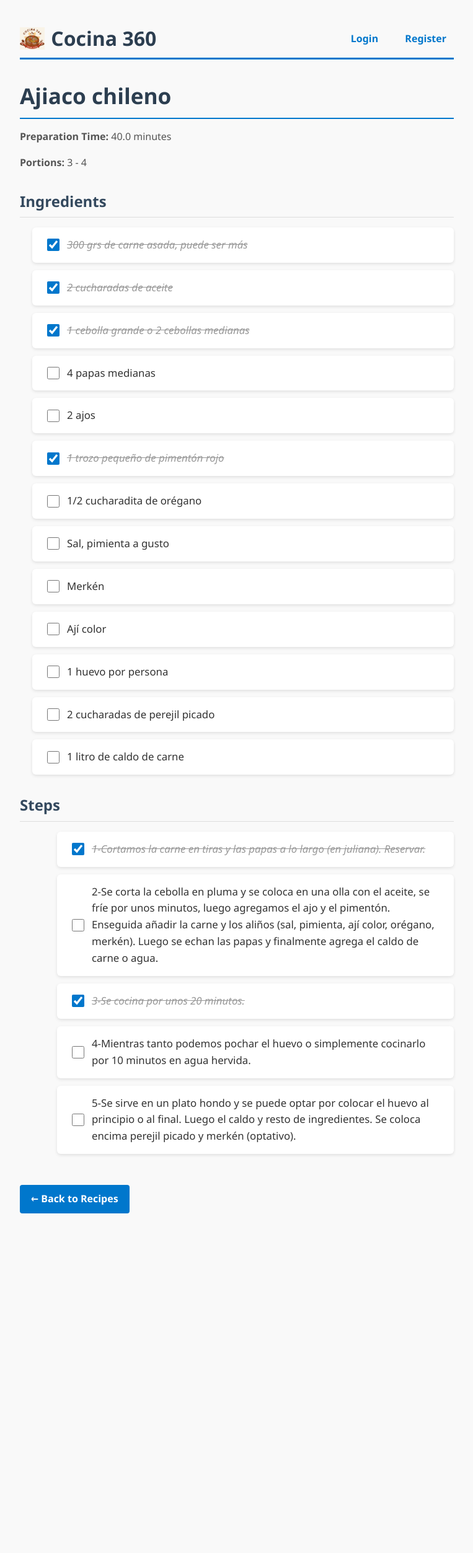
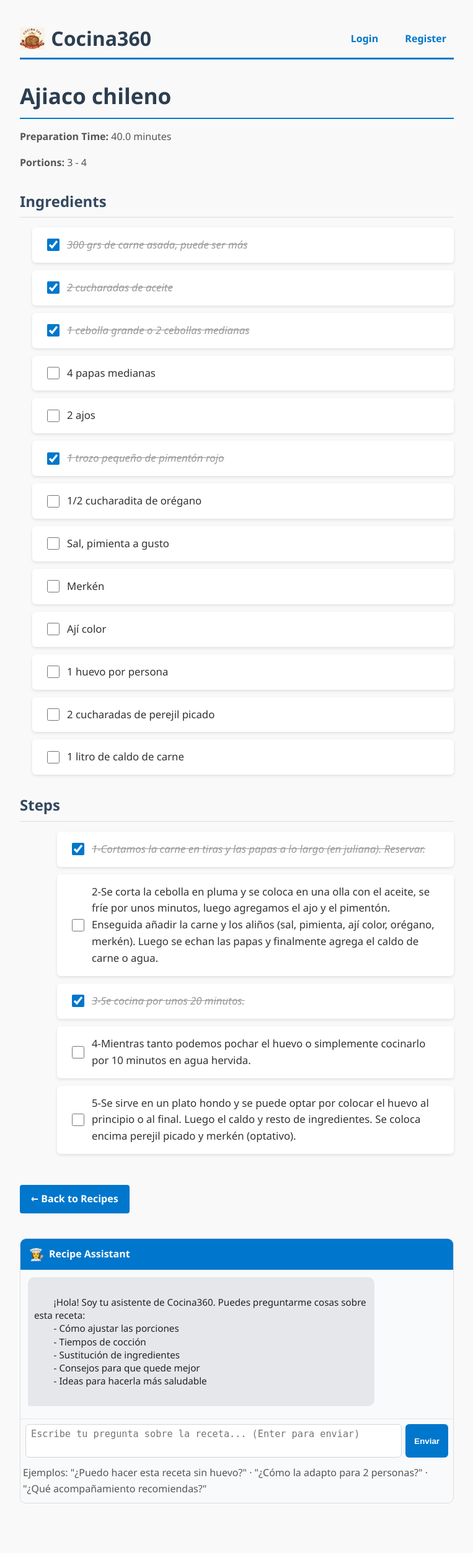
Before and after one commit to cadiazh/Cocina360, a Django app: page /recipes/recipe/1/ in a window 1280 px wide. Shown: the whole page at 62% size, without its empty margins (258-1021 px from the left). Before the commit the page ends 1958 px from the top, so only its background shows below. Run offline with Django 5.2, Linux system fonts and the light colour scheme; data comes from the database, SQL or seed files in the repository; both versions use the stored data as it was after the commit.

Commit message:
Agregada IA de recomendacion de recetas

```diff
--- a/cocina360/settings.py
+++ b/cocina360/settings.py
@@ -11,6 +11,9 @@ https://docs.djangoproject.com/en/5.1/ref/settings/
 """
 import os
 from pathlib import Path
+from dotenv import load_dotenv
+load_dotenv("key.env")
+
 
 # Build paths inside the project like this: BASE_DIR / 'subdir'.
 BASE_DIR = Path(__file__).resolve().parent.parent
--- a/recipes/templates/base.html
+++ b/recipes/templates/base.html
@@ -110,7 +110,7 @@
     <header>
         <a class="brand" href="{% url 'recipe_list' %}">
             <img src="{% static 'images/logo.png' %}" alt="Cocina 360" class="logo">
-            <h1>Cocina 360</h1>
+            <h1>Cocina360</h1>
         </a>
 
         <nav>
--- a/recipes/templates/recipes/recipe_detail.html
+++ b/recipes/templates/recipes/recipe_detail.html
@@ -53,6 +53,103 @@
     .detail h1 { font-size: 1.8rem; flex-direction: column; align-items: flex-start; }
     .detail button.favorite-btn { margin-left: 0; margin-top: 10px; }
     .detail li { font-size: 1rem; }
+  }
+
+  /* —— Chatbot de recetas —— */
+  .recipe-chat-wrapper {
+    margin-top: 40px;
+    border: 1px solid #ddd;
+    border-radius: 10px;
+    overflow: hidden;
+    background: #f9fafb;
+    display: flex;
+    flex-direction: column;
+    max-height: 480px;
+  }
+
+  .recipe-chat-header {
+    padding: 10px 14px;
+    background: #0077cc;
+    color: #fff;
+    font-weight: 600;
+    display: flex;
+    align-items: center;
+    gap: 8px;
+  }
+
+  .recipe-chat-header span.icon {
+    font-size: 1.2rem;
+  }
+
+  .recipe-chat-messages {
+    padding: 12px;
+    overflow-y: auto;
+    flex: 1;
+    font-size: 0.95rem;
+  }
+
+  .chat-bubble {
+    max-width: 80%;
+    padding: 8px 10px;
+    border-radius: 10px;
+    margin-bottom: 8px;
+    white-space: pre-wrap;
+    line-height: 1.4;
+  }
+
+  .chat-bubble.user {
+    margin-left: auto;
+    background: #0077cc;
+    color: #fff;
+    border-bottom-right-radius: 2px;
+  }
+
+  .chat-bubble.bot {
+    margin-right: auto;
+    background: #e5e7eb;
+    color: #222;
+    border-bottom-left-radius: 2px;
+  }
+
+  .recipe-chat-footer {
+    padding: 8px;
+    border-top: 1px solid #e5e7eb;
+    display: flex;
+    gap: 6px;
+  }
+
+  .recipe-chat-footer textarea {
+    flex: 1;
+    resize: none;
+    min-height: 40px;
+    max-height: 80px;
+    padding: 6px 8px;
+    border-radius: 6px;
+    border: 1px solid #d1d5db;
+    font-size: 0.95rem;
+  }
+
+  .recipe-chat-footer button {
+    padding: 0 14px;
+    border-radius: 6px;
+    border: none;
+    background: #0077cc;
+    color: #fff;
+    font-weight: 600;
+    cursor: pointer;
+    display: flex;
+    align-items: center;
+    gap: 4px;
+  }
+
+  .recipe-chat-footer button:hover {
+    background: #005fa3;
+  }
+
+  .chat-hint {
+    font-size: 0.8rem;
+    color: #6b7280;
+    margin: 4px 0 0 4px;
   }
 </style>
 {% endblock %}
@@ -113,6 +210,34 @@
 
   <a href="{% url 'recipe_list' %}" class="back-link">← Back to Recipes</a>
 
+  <div class="recipe-chat-wrapper">
+    <div class="recipe-chat-header">
+      <span class="icon">👩‍🍳</span>
+      <span>Recipe Assistant</span>
+    </div>
+
+    <div id="recipe-chat-messages" class="recipe-chat-messages">
+      <div class="chat-bubble bot">
+        ¡Hola! Soy tu asistente de Cocina360. Puedes preguntarme cosas sobre esta receta:
+        - Cómo ajustar las porciones
+        - Tiempos de cocción
+        - Sustitución de ingredientes
+        - Consejos para que quede mejor
+        - Ideas para hacerla más saludable
+      </div>
+    </div>
+
+    <div class="recipe-chat-footer">
+      <textarea id="recipe-chat-input" placeholder="Escribe tu pregunta sobre la receta... (Enter para enviar)"></textarea>
+      <button id="recipe-chat-send" type="button">
+        Enviar
+      </button>
+    </div>
+    <p class="chat-hint">
+      Ejemplos: "¿Puedo hacer esta receta sin huevo?" · "¿Cómo la adapto para 2 personas?" · "¿Qué acompañamiento recomiendas?"
+    </p>
+  </div>
+
   {% if user.is_authenticated and user == recipe.creator %}
     <form action="{% url 'recipe_delete' pk=recipe.pk %}" method="get" style="margin-top: 30px;">
       <button type="submit" style="
@@ -125,4 +250,61 @@
     </form>
   {% endif %}
 </div>
+
+<script>
+  const recipeChatRecipeId = "{{ recipe.pk }}";
+
+  const chatBox = document.getElementById("recipe-chat-messages");
+  const chatInput = document.getElementById("recipe-chat-input");
+  const chatSend = document.getElementById("recipe-chat-send");
+
+  function addBubble(text, from = "bot") {
+    const div = document.createElement("div");
+    div.className = "chat-bubble " + (from === "user" ? "user" : "bot");
+    div.textContent = text;
+    chatBox.appendChild(div);
+    chatBox.scrollTop = chatBox.scrollHeight;
+  }
+
+  async function sendMessage() {
+    const message = chatInput.value.trim();
+    if (!message) return;
+
+    addBubble(message, "user");
+    chatInput.value = "";
+
+    try {
+      const res = await fetch("{% url 'recipe_chat' %}", {
+        method: "POST",
+        headers: {
+          "Content-Type": "application/json",
+        },
+        body: JSON.stringify({
+          message: message,
+          recipe_id: recipeChatRecipeId
+        })
+      });
+
+      if (!res.ok) {
+        addBubble("Lo siento, hubo un error en el servidor.", "bot");
+        return;
+      }
+
+      const data = await res.json();
+      addBubble(data.reply || "No entendí la respuesta de la IA 😅", "bot");
+
+    } catch (e) {
+      addBubble("Error de conexión: " + e, "bot");
+    }
+  }
+
+  chatSend.addEventListener("click", sendMessage);
+
+  chatInput.addEventListener("keydown", (e) => {
+    if (e.key === "Enter" && !e.shiftKey) {
+      e.preventDefault();
+      sendMessage();
+    }
+  });
+</script>
 {% endblock %}
--- a/recipes/urls.py
+++ b/recipes/urls.py
@@ -12,6 +12,8 @@ urlpatterns = [
     path('accounts/', include('django.contrib.auth.urls')),
     path('accounts/register/', views.register, name='register'),
     path('recipes/new/', views.recipe_create, name='recipe_create'),
+    path('api/recipe_chat/', views.recipe_chat, name='recipe_chat'),
+
 
 
 ]
--- a/recipes/views.py
+++ b/recipes/views.py
@@ -6,16 +6,17 @@ from django.views.decorators.http import require_POST
 from .forms import RegisterForm, RecipeForm, IngredientFormSet, StepFormSet
 from django.contrib.auth.decorators import login_required
 from django.forms import modelformset_factory
-from django.http import HttpResponseForbidden
+from django.http import HttpResponseForbidden, JsonResponse, HttpResponseBadRequest
 from django.db.models import Q
+from django.views.decorators.csrf import csrf_exempt
+import json
 
+from .ai_assistant import suggest_substitution
 def recipe_list(request):
-    # Obtener parámetros de búsqueda
     ingredient_query = request.GET.get('ingredient', '').strip()
     max_time = request.GET.get('max_time', '').strip()
     recipes = Recipe.objects.all()
     if ingredient_query:
-        # Filtrar recetas que tengan ingredientes que contengan el texto buscado (case insensitive)
         recipes = recipes.filter(
             ingredients__name__icontains=ingredient_query
         ).distinct()
@@ -142,7 +143,8 @@ def register(request):
 @require_POST
 def logout_view(request):
     logout(request)
-    return redirect('recipe_list')  # o la url que quieras
+    return redirect('recipe_list')
+
 
 @login_required
 def recipe_create(request):
@@ -169,6 +171,7 @@ def recipe_create(request):
         'step_formset': step_formset,
     })
 
+
 @login_required
 def recipe_delete(request, pk):
     recipe = get_object_or_404(Recipe, pk=pk)
@@ -179,16 +182,87 @@ def recipe_delete(request, pk):
         return redirect('recipe_list')
     return render(request, 'recipes/recipe_confirm_delete.html', {'recipe': recipe})
 
+
 @login_required
 def favorite_list(request):
     favorites = FavoriteRecipe.objects.filter(user=request.user).select_related('recipe')
     return render(request, 'recipes/favorite_list.html', {'favorites': favorites})
+
 
 @login_required
 def toggle_favorite(request, pk):
     recipe = get_object_or_404(Recipe, pk=pk)
     favorite, created = FavoriteRecipe.objects.get_or_create(user=request.user, recipe=recipe)
     if not created:
-        # Ya existía, eliminar para quitar favorito
         favorite.delete()
     return redirect('recipe_detail', pk=pk)
+
+
+from openai import OpenAI
+client = OpenAI()
+
+@csrf_exempt
+@require_POST
+def recipe_chat(request):
+    """
+    Chat general sobre la receta actual.
+
+    Espera JSON:
+      { "message": "texto del usuario", "recipe_id": 1 }
+
+    Responde JSON:
+      { "reply": "texto de la IA" }
+    """
+    try:
+        data = json.loads(request.body.decode("utf-8"))
+    except json.JSONDecodeError:
+        return HttpResponseBadRequest("JSON inválido")
+
+    message = data.get("message")
+    recipe_id = data.get("recipe_id")
+
+    if not message or not recipe_id:
+        return HttpResponseBadRequest("Faltan 'message' o 'recipe_id'")
+
+    recipe = get_object_or_404(Recipe, pk=recipe_id)
+
+    ingredientes_txt = ", ".join(
+        ing.name for ing in recipe.ingredients.all()
+    )
+    pasos_txt = "\n".join(
+        f"{i+1}. {step.description}"
+        for i, step in enumerate(recipe.steps.all())
+    )
+
+    prompt = f"""
+Eres un asistente de cocina amable y experto.
+El usuario está viendo esta receta de Cocina360 y te hará preguntas sobre ella.
+
+Receta:
+Nombre: {recipe.name}
+Ingredientes: {ingredientes_txt}
+Pasos:
+{pasos_txt}
+
+Reglas:
+- Responde SIEMPRE en español.
+- Sé breve y claro (3–6 líneas).
+- Puedes dar consejos adicionales (textura, sabor, tiempos, seguridad).
+- Si el usuario pide sustituir algo, explica riesgos y proporciones.
+- Si la pregunta no tiene que ver con la receta, responde de forma educada pero vuelve al tema de la receta.
+
+Pregunta del usuario: {message}
+Responde de forma directa, como si estuvieras hablando con la persona.
+"""
+
+    try:
+        response = client.responses.create(
+            model="gpt-5-nano",
+            input=prompt,
+            store=False
+        )
+        reply_text = response.output_text
+    except Exception as e:
+        reply_text = f"Ocurrió un error al consultar la IA: {e}"
+
+    return JsonResponse({"reply": reply_text})
```
Also changed, not shown: recipes/ai_assistant.py (added, +41 -0 lines), db.sqlite3, 1 other file.
